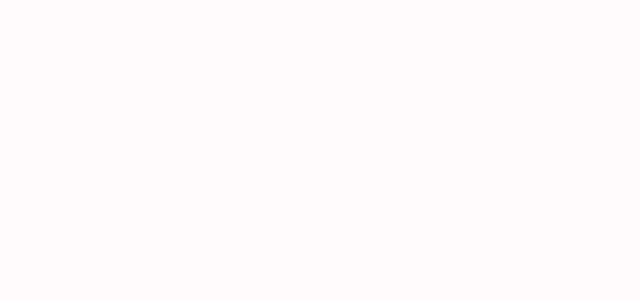
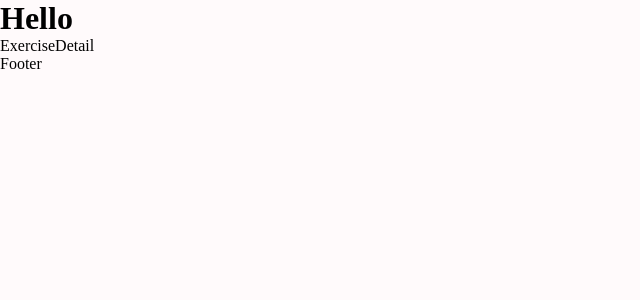
Before and after one commit to Asadbek-Dev/gym_app, a React (Create React App) app: page /exercise/1 in a window 1280 px wide. Shown: the top 300 px of the page, without its empty margins (0-640 px from the left). Built offline with nearby package versions, Linux system fonts and the light colour scheme.

Commit message:
added packages

```diff
--- a/package.json
+++ b/package.json
@@ -3,6 +3,8 @@
   "version": "0.1.0",
   "private": true,
   "dependencies": {
+    "@emotion/react": "^11.9.3",
+    "@emotion/styled": "^11.9.3",
     "@mui/material": "^5.9.0",
     "@testing-library/jest-dom": "^5.16.4",
     "@testing-library/react": "^13.3.0",
--- a/src/App.css
+++ b/src/App.css
@@ -8,7 +8,7 @@
   margin: 0px;
   box-sizing: border-box;
 }
-
+/*
 ::-webkit-scrollbar {
   width: 0px;
 }
@@ -137,4 +137,4 @@
   .exercise-card {
     width: 280px;
   }
-}
+} */
--- a/src/App.js
+++ b/src/App.js
@@ -1,12 +1,22 @@
 import React from 'react';
 import {Route, Routes} from 'react-router-dom';
-import { Box } from '@mui/material'
-import './App.css'
+import { Box } from '@mui/material';
+import './App.css';
+import ExerciseDetail from './pages/ExerciseDetail';
+import Home from './pages/Home';
+import Navbar from './components/Navbar';
+import Footer from './components/Footer';
+
 
 const App = () => {
   return (
-    <Box width='400px'>
-
+   <Box width='400px' sx={{width:{xl:'1488px'}}} m="auto">
+      <Navbar/>
+      <Routes>
+        <Route path='/' element={<Home/>}/>
+        <Route path='/exercise/:id'  element={<ExerciseDetail/>}/>
+      </Routes>
+      <Footer/>
     </Box>
   )
 }
--- /dev/null
+++ b/src/components/Footer.js
@@ -0,0 +1,9 @@
+import React from 'react'
+
+const Footer = () => {
+  return (
+    <div>Footer</div>
+  )
+}
+
+export default Footer
--- /dev/null
+++ b/src/components/Navbar.js
@@ -0,0 +1,11 @@
+import React from 'react'
+
+const Navbar = () => {
+  return (
+    <div>
+        <h1>Hello</h1>
+    </div>
+  )
+}
+
+export default Navbar
--- a/src/index.js
+++ b/src/index.js
@@ -1,12 +1,14 @@
 import React from "react";
 import  ReactDOM  from "react-dom";
 import App from './App'
+import { BrowserRouter } from "react-router-dom";
 
 const root = ReactDOM.createRoot(document.getElementById('root'));
 
 
+root.render(
+    <BrowserRouter>
+        <App/>
+    </BrowserRouter>
 
-
-root.render(
-    <App/>
-)
+);
--- /dev/null
+++ b/src/pages/ExerciseDetail.js
@@ -0,0 +1,9 @@
+import React from 'react'
+
+const ExerciseDetail = () => {
+  return (
+    <div>ExerciseDetail</div>
+  )
+}
+
+export default ExerciseDetail
```
Also changed, not shown: 1 other file (tests, documents, lock files or other folders).
